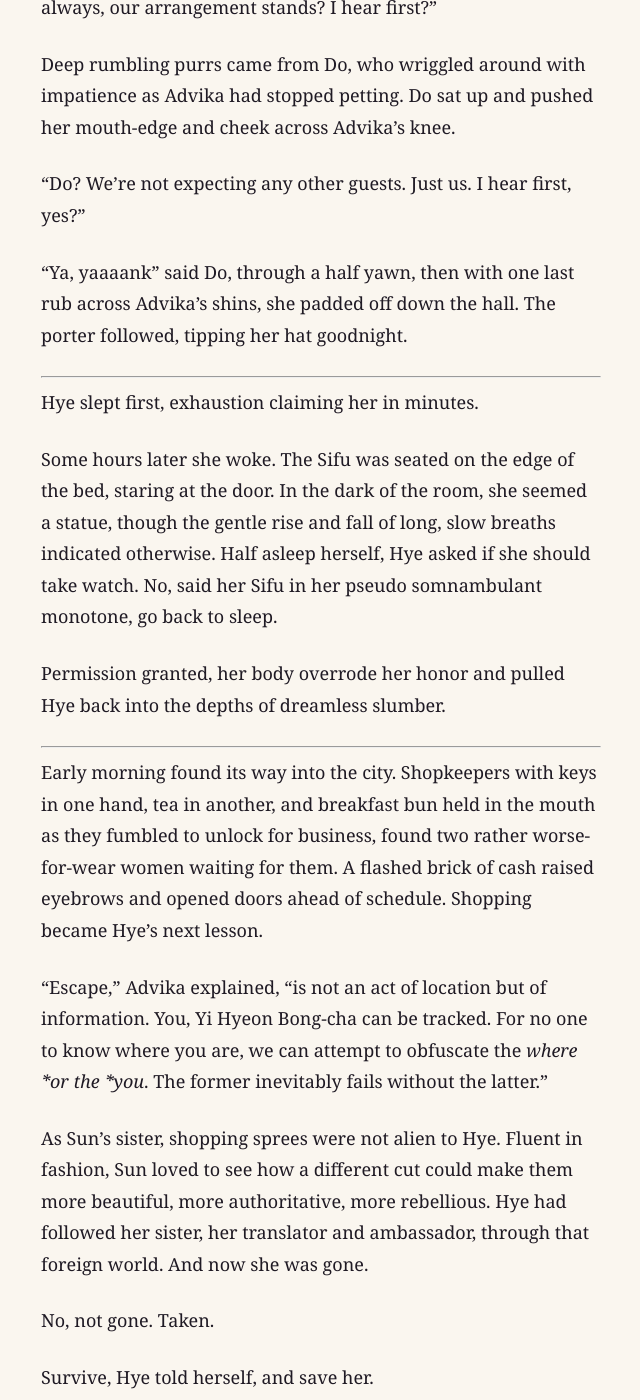
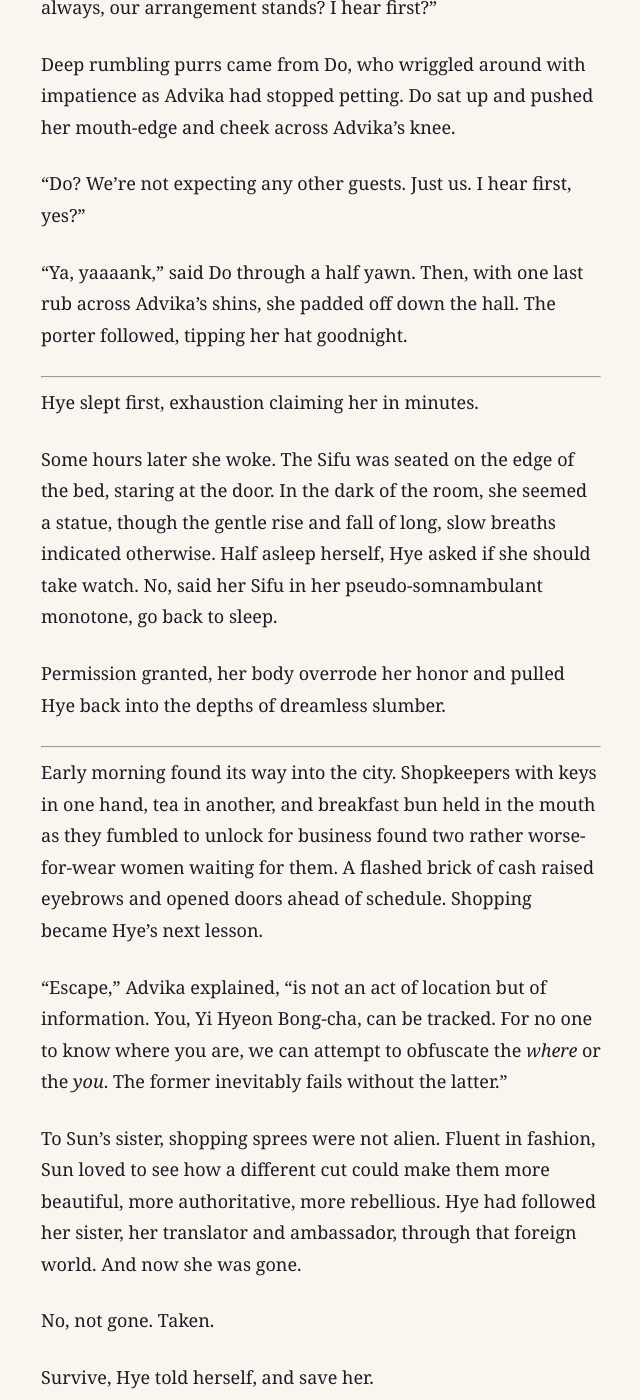
Before and after one commit to kmunki/kmunki.github.io, a Jekyll site: the page built from _fiction/violet/045-chapter-24.md, in a window 1280 px wide and 1400 px high, scrolled down 1880 px. Shown: the whole window, without its empty margins (319-959 px from the left). Built offline with Jekyll 4.4.1, drawn with Linux system fonts in a browser that asks for light colours; some of the changed text lies outside the part shown.

Commit message:
Violet ch 24 "Bank, Hotel, Tickets": copyedit only, nothing cut or added
- Copyedit only; no passages added, cut or moved. Body 1,147 → 1,143 w.
- Spelling: waned, armies, somersault, gait, pseudo-somnambulant.
- Grammar: dangling modifier → "To Sun's sister, shopping sprees were not alien."; "was be" → "would be"; parallel "attempting".
- Dialogue: lowercased tags, splices broken ("…said Do through a half yawn. Then, with one last rub…"), "Do—that was her name—was", "No, wait", broken italics.
- Hybrid-cat essay and the parent's-grief paragraph kept verbatim apart from two spelling fixes.

Co-Authored-By: Claude Fable 5.1 <noreply@anthropic.com>
Claude-Session: https://claude.ai/code/session_01NJgbLGEsaNqtMx8nky9w7V

```diff
--- a/_fiction/violet/045-chapter-24.md
+++ b/_fiction/violet/045-chapter-24.md
@@ -30,23 +30,23 @@ Deep rumbling purrs came from Do, who wriggled around with impatience as Advika
 
 “Do? We’re not expecting any other guests. Just us. I hear first, yes?”
 
-“Ya, yaaaank” said Do, through a half yawn, then with one last rub across Advika’s shins, she padded off down the hall. The porter followed, tipping her hat goodnight.
+“Ya, yaaaank,” said Do through a half yawn. Then, with one last rub across Advika’s shins, she padded off down the hall. The porter followed, tipping her hat goodnight.
 
 ---
 
 Hye slept first, exhaustion claiming her in minutes.
 
-Some hours later she woke. The Sifu was seated on the edge of the bed, staring at the door. In the dark of the room, she seemed a statue, though the gentle rise and fall of long, slow breaths indicated otherwise. Half asleep herself, Hye asked if she should take watch. No, said her Sifu in her pseudo somnambulant monotone, go back to sleep.
+Some hours later she woke. The Sifu was seated on the edge of the bed, staring at the door. In the dark of the room, she seemed a statue, though the gentle rise and fall of long, slow breaths indicated otherwise. Half asleep herself, Hye asked if she should take watch. No, said her Sifu in her pseudo-somnambulant monotone, go back to sleep.
 
 Permission granted, her body overrode her honor and pulled Hye back into the depths of dreamless slumber.
 
 ---
 
-Early morning found its way into the city. Shopkeepers with keys in one hand, tea in another, and breakfast bun held in the mouth as they fumbled to unlock for business, found two rather worse-for-wear women waiting for them. A flashed brick of cash raised eyebrows and opened doors ahead of schedule. Shopping became Hye’s next lesson.
+Early morning found its way into the city. Shopkeepers with keys in one hand, tea in another, and breakfast bun held in the mouth as they fumbled to unlock for business found two rather worse-for-wear women waiting for them. A flashed brick of cash raised eyebrows and opened doors ahead of schedule. Shopping became Hye’s next lesson.
 
-“Escape,” Advika explained, “is not an act of location but of information. You, Yi Hyeon Bong-cha can be tracked. For no one to know where you are, we can attempt to obfuscate the *where *or the *you*. The former inevitably fails without the latter.”
+“Escape,” Advika explained, “is not an act of location but of information. You, Yi Hyeon Bong-cha, can be tracked. For no one to know where you are, we can attempt to obfuscate the *where* or the *you*. The former inevitably fails without the latter.”
 
-As Sun’s sister, shopping sprees were not alien to Hye. Fluent in fashion, Sun loved to see how a different cut could make them more beautiful, more authoritative, more rebellious. Hye had followed her sister, her translator and ambassador, through that foreign world. And now she was gone.
+To Sun’s sister, shopping sprees were not alien. Fluent in fashion, Sun loved to see how a different cut could make them more beautiful, more authoritative, more rebellious. Hye had followed her sister, her translator and ambassador, through that foreign world. And now she was gone.
 
 No, not gone. Taken.
 
```
Also changed, not shown: other parts of _fiction/violet/045-chapter-24.md (+7 -7 lines).
